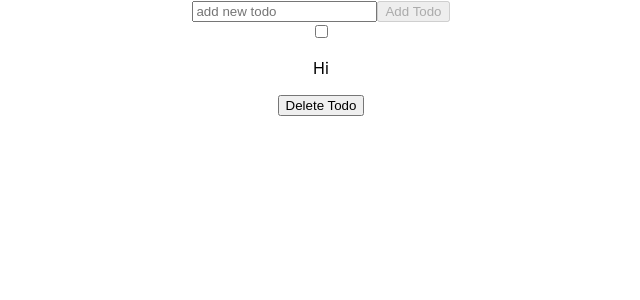
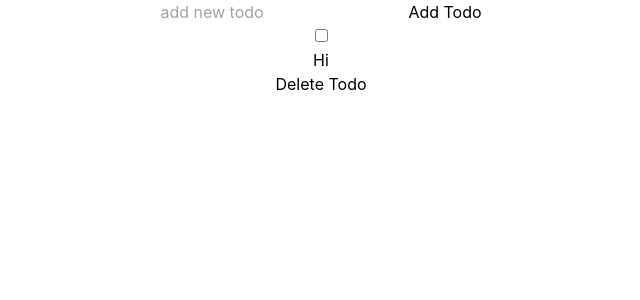
Before and after one commit to lucasnramos/react-unit-testing, a React (Create React App) app: page / in a window 1280 px wide. Shown: the top 300 px of the page, without its empty margins (319-959 px from the left). Built offline with nearby package versions, Linux system fonts and the light colour scheme.

Commit message:
feat: add tailwind

```diff
--- a/package.json
+++ b/package.json
@@ -39,5 +39,8 @@
       "last 1 firefox version",
       "last 1 safari version"
     ]
+  },
+  "devDependencies": {
+    "tailwindcss": "^3.3.3"
   }
 }
--- a/src/index.css
+++ b/src/index.css
@@ -1,3 +1,7 @@
+@tailwind base;
+@tailwind components;
+@tailwind utilities;
+
 body {
   margin: 0;
   font-family: -apple-system, BlinkMacSystemFont, 'Segoe UI', 'Roboto', 'Oxygen',
--- /dev/null
+++ b/tailwind.config.js
@@ -0,0 +1,10 @@
+/** @type {import('tailwindcss').Config} */
+module.exports = {
+  content: [
+    "./src/**/*.{ts,tsx,js,jsx}"
+  ],
+  theme: {
+    extend: {},
+  },
+  plugins: [],
+}
```
Also changed, not shown: 1 other file (tests, documents, lock files or other folders).
